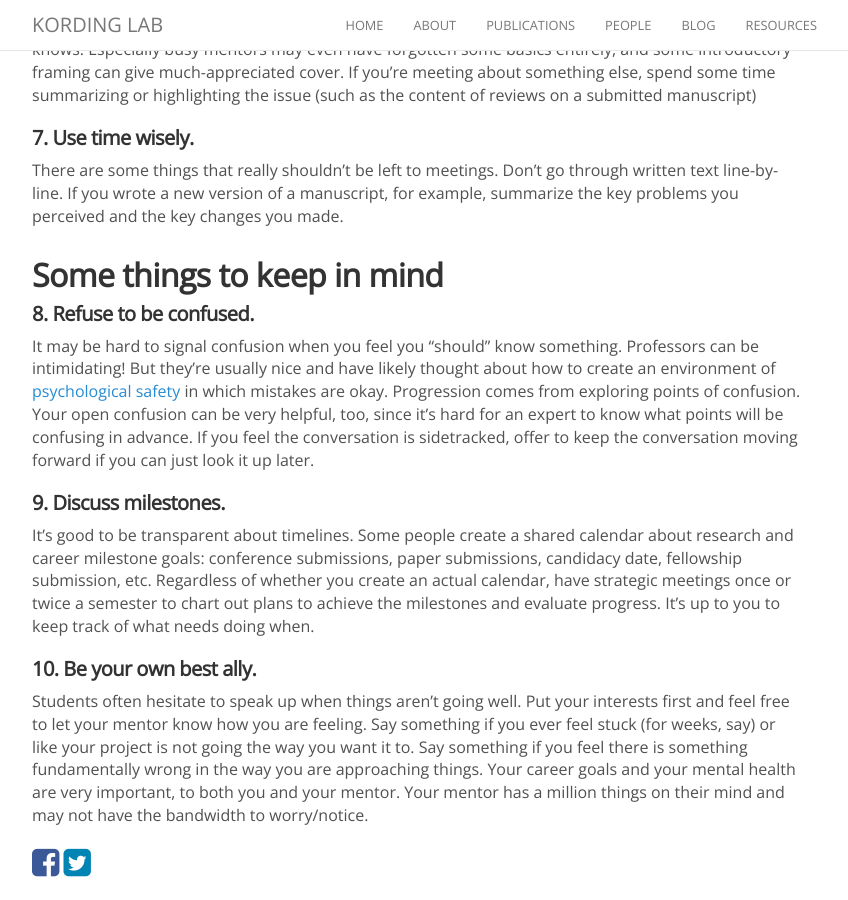
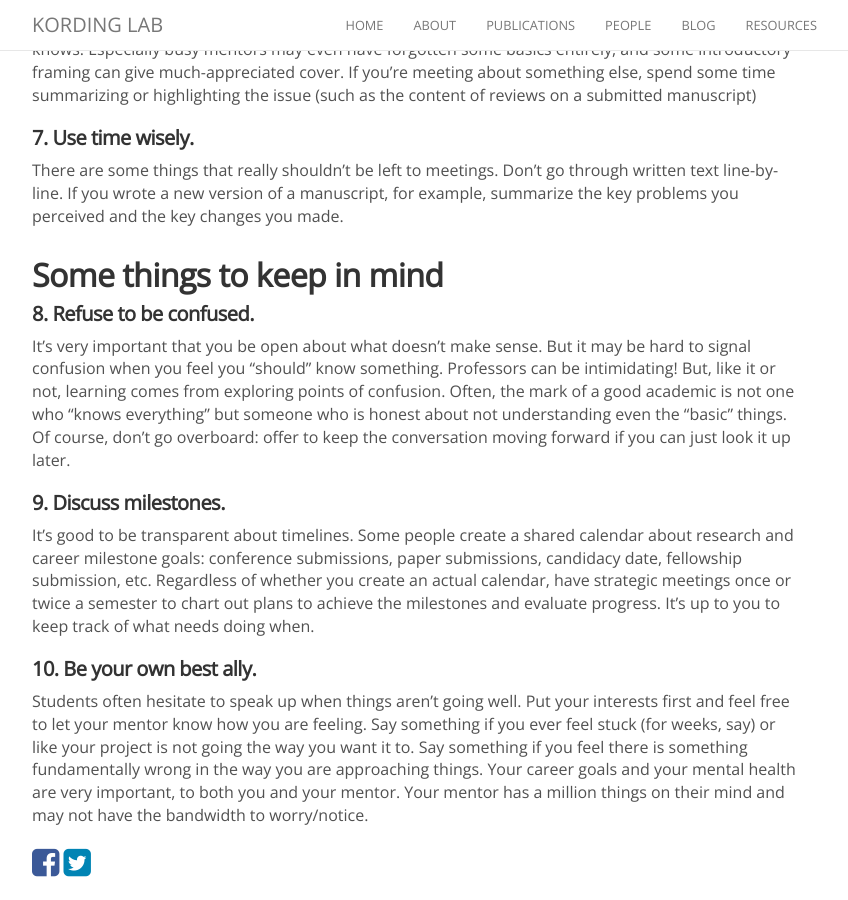
Before and after one commit to KordingLab/KordingLab.github.io, a Jekyll site: the page built from _posts/2021-06-30-meeting-with-mentors.md, in a window 1280 px wide and 900 px high, scrolled down 1336 px. Shown: the whole window, without its empty margins (223-1071 px from the left). Built offline with Jekyll 4.4.1, drawn with Linux system fonts in a browser that asks for light colours; nearby versions of some CDN libraries; comment, search, counter and statistics services are not loaded.

Commit message:
Update 2021-06-30-meeting-with-mentors.md
edits to refuse to be confused

```diff
--- a/_posts/2021-06-30-meeting-with-mentors.md
+++ b/_posts/2021-06-30-meeting-with-mentors.md
@@ -30,7 +30,7 @@
 
 ## Some things to keep in mind
 #### 8. Refuse to be confused.
-It may be hard to signal confusion when you feel you “should” know something. Professors can be intimidating! But they're usually nice and have likely thought about how to create an environment of [psychological safety](https://en.wikipedia.org/wiki/Psychological_safety) in which mistakes are okay. Progression comes from exploring points of confusion. Your open confusion can be very helpful, too, since it’s hard for an expert to know what points will be confusing in advance. If you feel the conversation is sidetracked, offer to keep the conversation moving forward if you can just look it up later.
+It's very important that you be open about what doesn't make sense. But it may be hard to signal confusion when you feel you “should” know something. Professors can be intimidating! But, like it or not, learning comes from exploring points of confusion. Often, the mark of a good academic is not one who "knows everything" but someone who is honest about not understanding even the "basic" things. Of course, don't go overboard: offer to keep the conversation moving forward if you can just look it up later.
 #### 9. Discuss milestones.
 It's good to be transparent about timelines. Some people create a shared calendar about research and career milestone goals: conference submissions, paper submissions, candidacy date, fellowship submission, etc. Regardless of whether you create an actual calendar, have strategic meetings once or twice a semester to chart out plans to achieve the milestones and evaluate progress. It's up to you to keep track of what needs doing when.
 #### 10. Be your own best ally.
```
